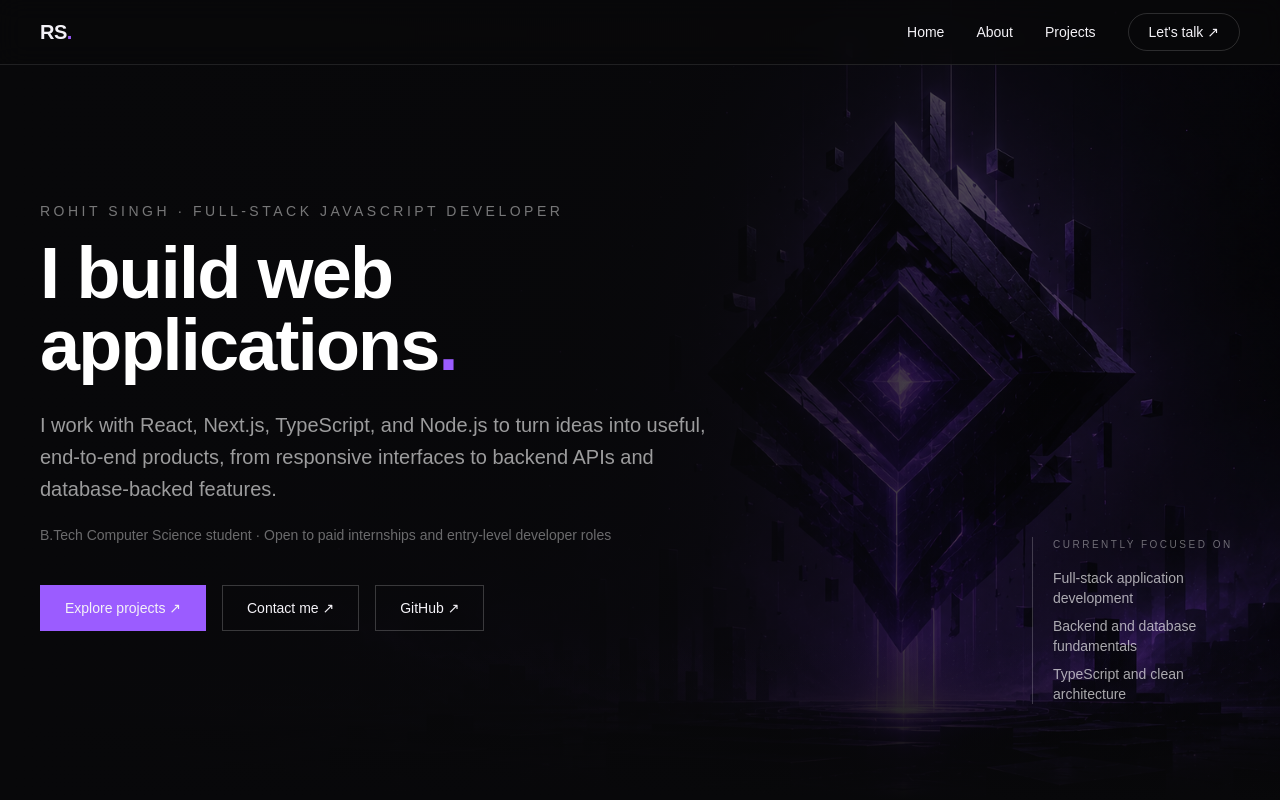
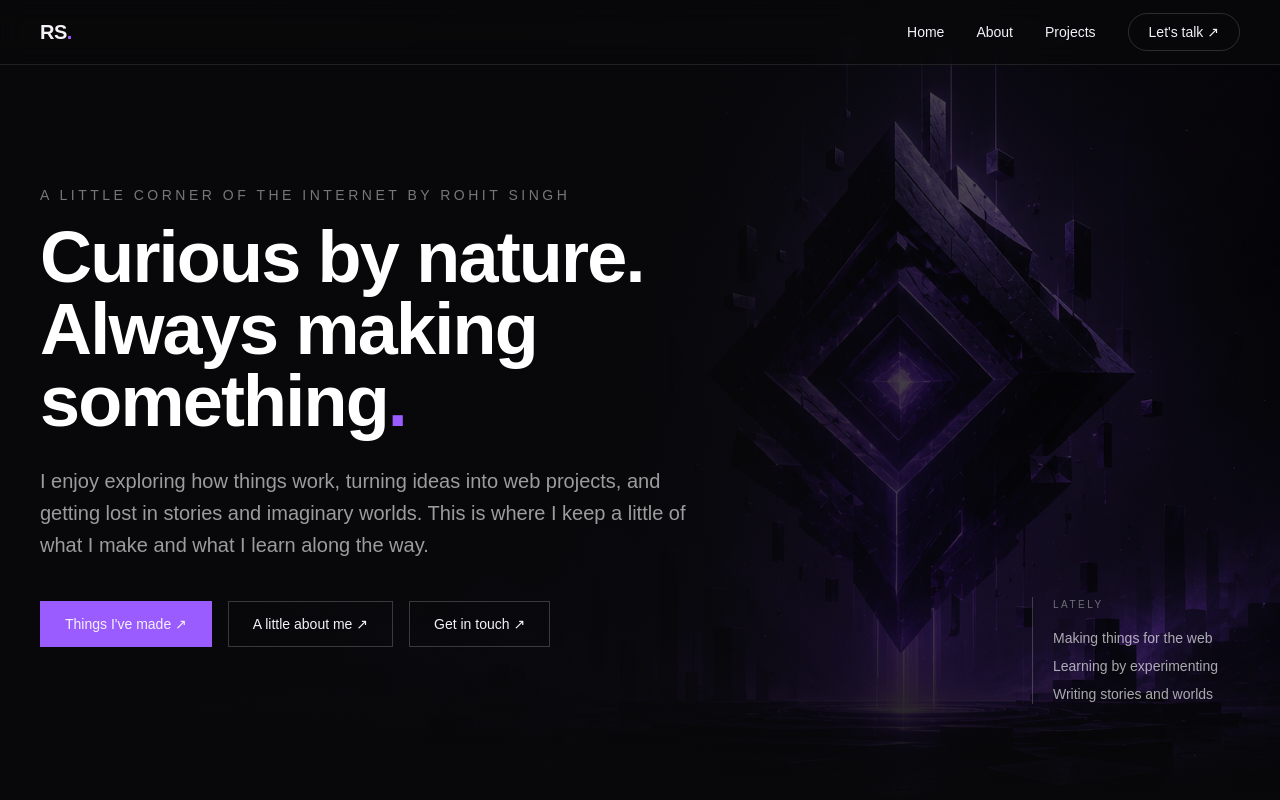
Before and after one commit to rohitcreates/portfolio, a Next.js app: page / in a window 1280 px wide. Shown: the top 800 px of the page. Built offline with nearby package versions, Linux system fonts and the light colour scheme.

Commit message:
content: make homepage introduction more personal

```diff
--- a/src/components/Hero.tsx
+++ b/src/components/Hero.tsx
@@ -21,23 +21,20 @@ export default function Hero() {
       <div className="relative z-10 mx-auto flex min-h-screen max-w-7xl items-center px-6 pb-20 pt-28 lg:px-10">
         <div className="max-w-3xl">
           <p className="mb-4 text-sm uppercase tracking-[0.25em] text-white/45">
-            Rohit Singh · Full-Stack JavaScript Developer
+            A little corner of the internet by Rohit Singh
           </p>
 
           <h1 className="text-5xl font-semibold tracking-tight text-white sm:text-6xl lg:text-7xl">
-            I build web applications
+            Curious by nature.
+            <br />
+            Always making something
             <span className="text-[#9b5cff]">.</span>
           </h1>
 
           <p className="mt-7 max-w-2xl text-lg leading-8 text-white/60 sm:text-xl">
-            I work with React, Next.js, TypeScript, and Node.js to turn ideas
-            into useful, end-to-end products, from responsive interfaces to
-            backend APIs and database-backed features.
-          </p>
-
-          <p className="mt-5 text-sm text-white/40">
-            B.Tech Computer Science student · Open to paid internships and
-            entry-level developer roles
+            I enjoy exploring how things work, turning ideas into web projects,
+            and getting lost in stories and imaginary worlds. This is where I
+            keep a little of what I make and what I learn along the way.
           </p>
 
           <div className="mt-10 flex flex-wrap gap-4">
@@ -45,33 +42,31 @@ export default function Hero() {
               href="/projects"
               className="border border-[#9b5cff] bg-[#9b5cff] px-6 py-3 text-sm font-medium text-white transition hover:bg-[#8646e8]"
             >
-              Explore projects ↗
+              Things I&apos;ve made ↗
+            </Link>
+            <Link
+              href="/about"
+              className="border border-white/20 px-6 py-3 text-sm font-medium text-white transition hover:border-[#9b5cff]"
+            >
+              A little about me ↗
             </Link>
             <Link
               href="/contact"
-              className="border border-white/20 px-6 py-3 text-sm font-medium text-white transition hover:border-[#9b5cff]"
-            >
-              Contact me ↗
-            </Link>
-            <a
-              href="https://github.com/rohitcreates"
-              target="_blank"
-              rel="noopener noreferrer"
               className="border border-white/20 px-6 py-3 text-sm font-medium text-white/75 transition hover:border-white/50 hover:text-white"
             >
-              GitHub ↗
-            </a>
+              Get in touch ↗
+            </Link>
           </div>
         </div>
 
         <div className="absolute bottom-24 right-10 hidden w-52 border-l border-white/20 pl-5 lg:block">
           <p className="mb-4 text-[10px] uppercase tracking-[0.25em] text-white/40">
-            Currently focused on
+            Lately
           </p>
           <ul className="space-y-2 text-sm text-white/65">
-            <li>Full-stack application development</li>
-            <li>Backend and database fundamentals</li>
-            <li>TypeScript and clean architecture</li>
+            <li>Making things for the web</li>
+            <li>Learning by experimenting</li>
+            <li>Writing stories and worlds</li>
           </ul>
         </div>
       </div>
```
